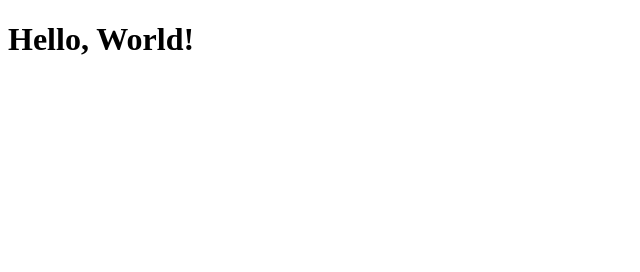
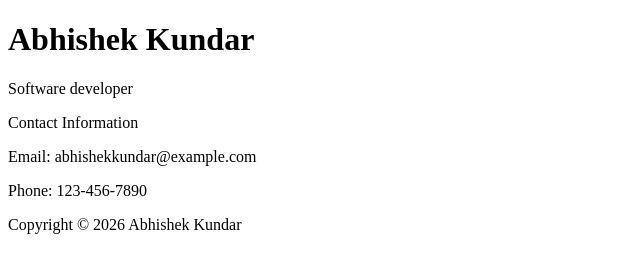
Before and after one commit to Abhishekkundar/HTML, a plain HTML site: page index.html in a window 1280 px wide. Shown: the whole page, without its empty margins (0-640 px from the left). Drawn offline with Linux system fonts and the light colour scheme.

Commit message:
started designing frontend

```diff
--- a/index.html
+++ b/index.html
@@ -6,7 +6,15 @@
     <title>Document</title>
 </head>
 <body>
-    <h1>Hello, World!</h1>
-
+    <h1>Abhishek Kundar</h1>
+    <p>Software developer</p>
+    <div>
+        <p>Contact Information</p>
+        <p>Email: abhishekkundar@example.com</p>
+        <p>Phone: 123-456-7890</p>
+    </div>
+    <footer>
+        <p>Copyright &copy; 2026 Abhishek Kundar</p>
+    </footer>
 </body>
 </html>
```
